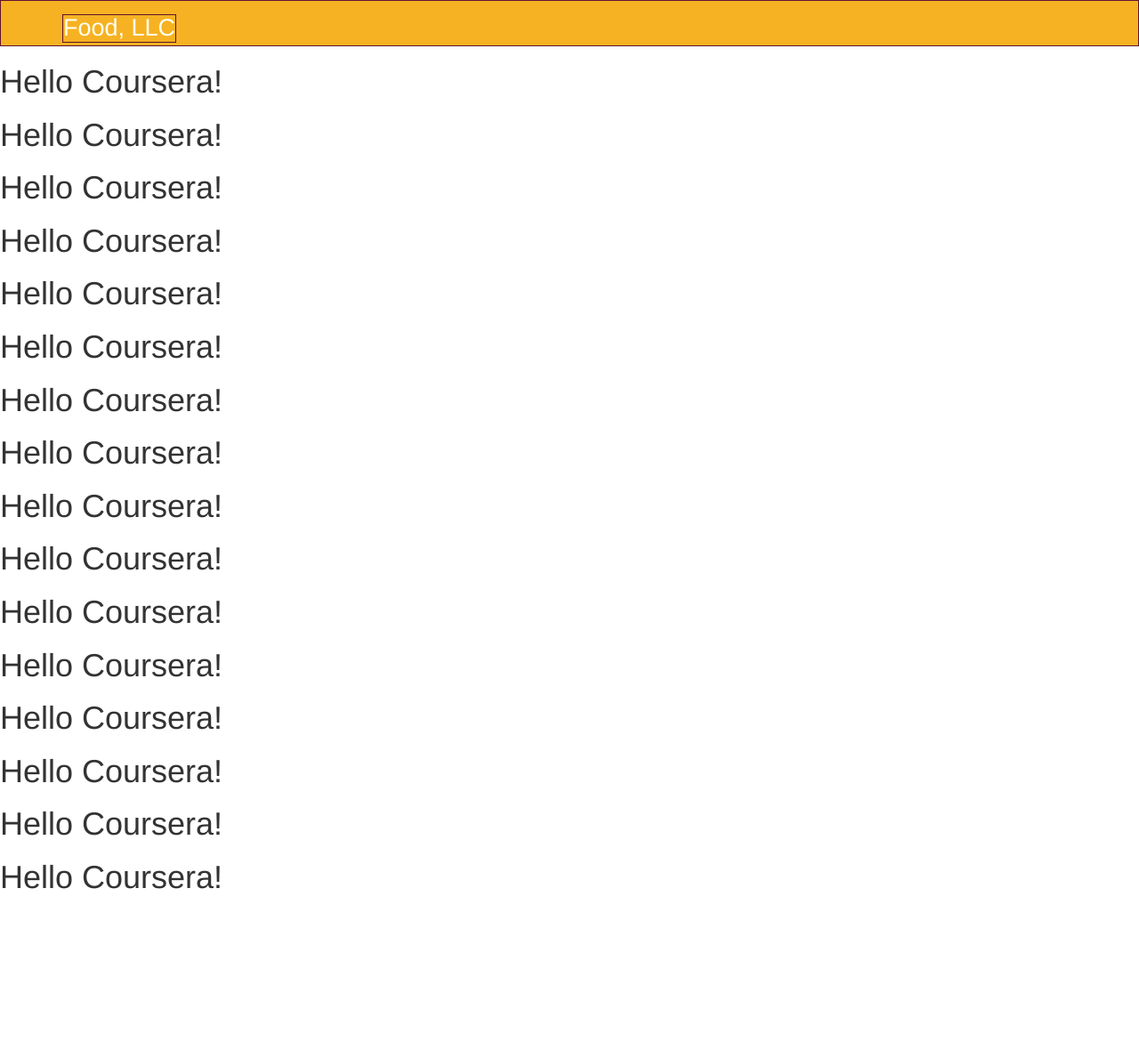
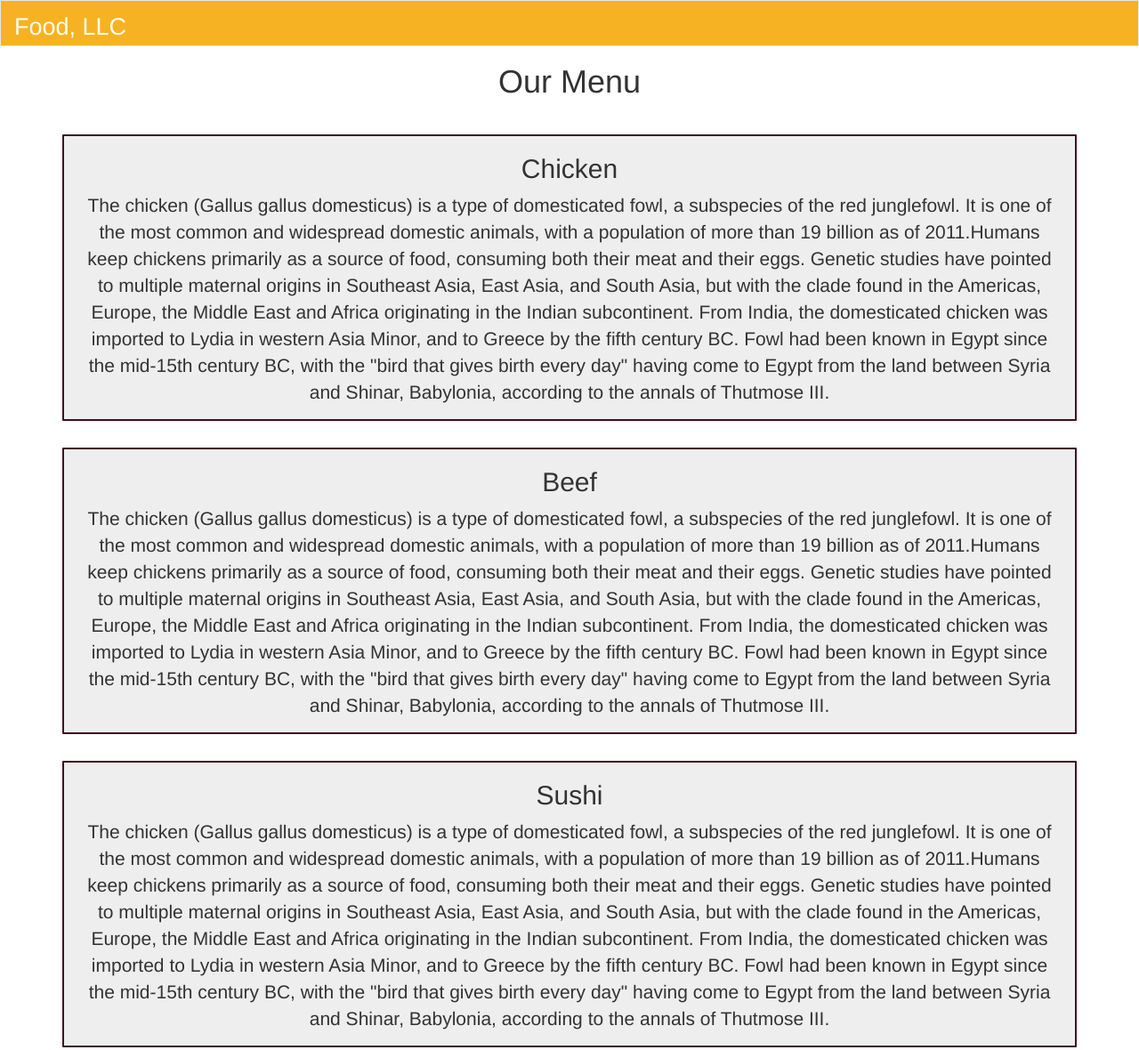
Before and after one commit to scriptee/html-assignments, a plain HTML site: page mod3/index.html in a window 1280 px wide. Shown: the whole page at 89% size. Before the commit the page ends 1016 px from the top, so only its background shows below. Drawn offline with Linux system fonts and the light colour scheme.

Commit message:
jumbotrons

```diff
--- a/mod3/css/styles.css
+++ b/mod3/css/styles.css
@@ -1,15 +1,34 @@
-/*
-#navbar-brand {
-  padding-top: 25px;
+.page-header {
+  border-bottom: 0px;
+  text-align: center;
+  margin-top: 0px;
 }
-*/
+
+#main-content {
+  margin: auto;
+}
+
+.container {
+  margin-left: 0px;
+}
+
+.container .jumbotron {
+  border: 2px solid #3F0C1F;
+  border-radius: 1px;
+  padding: 0px 15px 0px 15px;
+  text-align: center;
+}
 
 #header-nav {
   /*margin-top: 10px;*/
   background-color: #f6b222;
   border-radius: 0;
-  padding-left: 0px;
-  border: 1px solid #61122f;
+  padding-left: 0px;.page-header {
+  border-bottom: 0px;
+  text-align: center;
+}
+
+  /*border: 1px solid #61122f;*/
 }
 
 .navbar-brand h1 { /* Restaurant name */
@@ -17,5 +36,37 @@
   font-size: 1.5em;
   margin-top: 0;
   margin-bottom: 0;
+  /*border: 1px solid #61122f;*/
+}
+
+#nav-list {
+  background: #E7E7E7;
   border: 1px solid #61122f;
 }
+
+.my-nav-divider {
+  height: 1px;
+  width:99%;
+  display:block; /* for use on default inline elements like span */
+  /*margin: 1px 0;*/
+  margin: auto;
+  overflow: hidden;
+  background-color: #000000;
+
+}
+
+/* .visible-xs */
+@media (max-width: 767px) {
+}
+
+/* .visible-sm */
+@media (min-width: 768px) and (max-width: 991px) {
+}
+
+/* .visible-md */
+@media (min-width: 992px) and (max-width: 1199px) {
+}
+
+/* .visible-lg */
+@media (min-width: 1200px) {
+}
--- a/mod3/index.html
+++ b/mod3/index.html
@@ -3,7 +3,6 @@
   <head>
     <meta charset="utf-8">
     <meta http-equiv="X-UA-Compatible" content="IE=edge">
-    <meta name="viewport" content="width=device-width, initial-scale=1">
 
     <!-- HTML5 shim and Respond.js for IE8 support of HTML5 elements and media queries -->
     <!-- WARNING: Respond.js doesn't work if you view the page via file:// -->
@@ -27,6 +26,7 @@
 
           <button type="button" class="navbar-toggle collapsed" data-toggle="collapse" data-target="#collapsable-nav" aria-expanded="false">
             <span class="sr-only">Toggle navigation</span>
+            <!-- the three lines inside the dropdown button -->
             <span class="icon-bar"></span>
             <span class="icon-bar"></span>
             <span class="icon-bar"></span>
@@ -34,29 +34,44 @@
         </div>
 
         <div id="collapsable-nav" class="collapse navbar-collapse">
-        <!-- something was here-->
+          <ul id="nav-list" class="nav navbar-nav visible-xs">
+            <!-- li class="active"><a href="#">Home</a></li -->
+            <li class="text-center"><a href="#chicken">Page 1</a></li>
+            <li class="my-nav-divider"></li>
+            <li class="text-center"><a href="#beef">Page 2</a></li>
+            <!-- works only for dropdown: li role="separator" class="divider"></li -->
+            <li class="my-nav-divider"></li>
+            <li class="text-center"><a href="#sushi">Page 3</a></li>
+          </ul>
         </div><!-- .collapse .navbar-collapse -->
       </div><!-- .container -->
     </nav><!-- #header-nav -->
   </header>
 
-  <h1>Hello Coursera!</h1>
-  <h1>Hello Coursera!</h1>
-    <h1>Hello Coursera!</h1>
-      <h1>Hello Coursera!</h1>
-        <h1>Hello Coursera!</h1>
-          <h1>Hello Coursera!</h1>
-            <h1>Hello Coursera!</h1>
-              <h1>Hello Coursera!</h1>
-                <h1>Hello Coursera!</h1>
-                  <h1>Hello Coursera!</h1>
-                    <h1>Hello Coursera!</h1>
-                      <h1>Hello Coursera!</h1>
-                        <h1>Hello Coursera!</h1>
-                          <h1>Hello Coursera!</h1>
-                            <h1>Hello Coursera!</h1>
-                              <h1>Hello Coursera!</h1>
-  <!-- jQuery (Bootstrap JS plugins depend on it) -->
+  <div class="page-header">
+    <h1>Our Menu</h1>
+  </div>
+  <div id="main-content" class="container">
+    <div id="chicken" class="jumbotron">
+      <h2>Chicken</h2>
+      <p>The chicken (Gallus gallus domesticus) is a type of domesticated fowl, a subspecies of the red junglefowl. It is one of the most common and widespread domestic animals, with a population of more than 19 billion as of 2011.Humans keep chickens primarily as a source of food, consuming both their meat and their eggs.
+
+      Genetic studies have pointed to multiple maternal origins in Southeast Asia, East Asia, and South Asia, but with the clade found in the Americas, Europe, the Middle East and Africa originating in the Indian subcontinent. From India, the domesticated chicken was imported to Lydia in western Asia Minor, and to Greece by the fifth century BC. Fowl had been known in Egypt since the mid-15th century BC, with the "bird that gives birth every day" having come to Egypt from the land between Syria and Shinar, Babylonia, according to the annals of Thutmose III.</p>
+    </div>
+    <div id="beef" class="jumbotron">
+      <h2>Beef</h2>
+      <p>The chicken (Gallus gallus domesticus) is a type of domesticated fowl, a subspecies of the red junglefowl. It is one of the most common and widespread domestic animals, with a population of more than 19 billion as of 2011.Humans keep chickens primarily as a source of food, consuming both their meat and their eggs.
+
+      Genetic studies have pointed to multiple maternal origins in Southeast Asia, East Asia, and South Asia, but with the clade found in the Americas, Europe, the Middle East and Africa originating in the Indian subcontinent. From India, the domesticated chicken was imported to Lydia in western Asia Minor, and to Greece by the fifth century BC. Fowl had been known in Egypt since the mid-15th century BC, with the "bird that gives birth every day" having come to Egypt from the land between Syria and Shinar, Babylonia, according to the annals of Thutmose III.</p>
+    </div>
+    <div id="sushi" class="jumbotron">
+      <h2>Sushi</h2>
+      <p>The chicken (Gallus gallus domesticus) is a type of domesticated fowl, a subspecies of the red junglefowl. It is one of the most common and widespread domestic animals, with a population of more than 19 billion as of 2011.Humans keep chickens primarily as a source of food, consuming both their meat and their eggs.
+
+      Genetic studies have pointed to multiple maternal origins in Southeast Asia, East Asia, and South Asia, but with the clade found in the Americas, Europe, the Middle East and Africa originating in the Indian subcontinent. From India, the domesticated chicken was imported to Lydia in western Asia Minor, and to Greece by the fifth century BC. Fowl had been known in Egypt since the mid-15th century BC, with the "bird that gives birth every day" having come to Egypt from the land between Syria and Shinar, Babylonia, according to the annals of Thutmose III.</p>
+    </div>
+  </div>
+      <!-- jQuery (Bootstrap JS plugins depend on it) -->
   <script src="js/jquery-1.11.3.min.js"></script>
   <script src="js/bootstrap.min.js"></script>
   <script src="js/script.js"></script>
```
